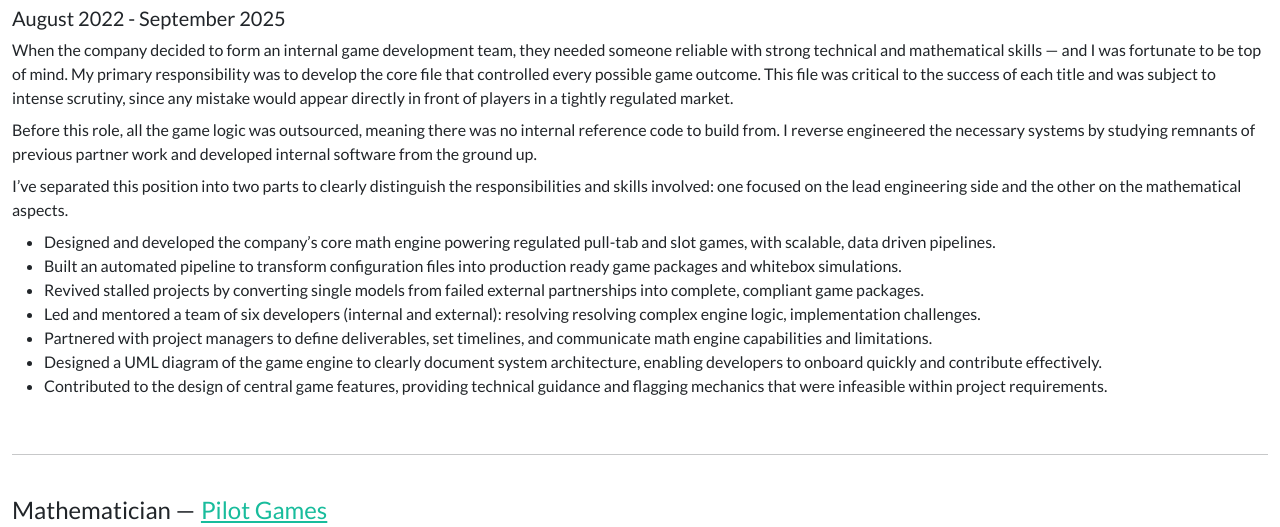
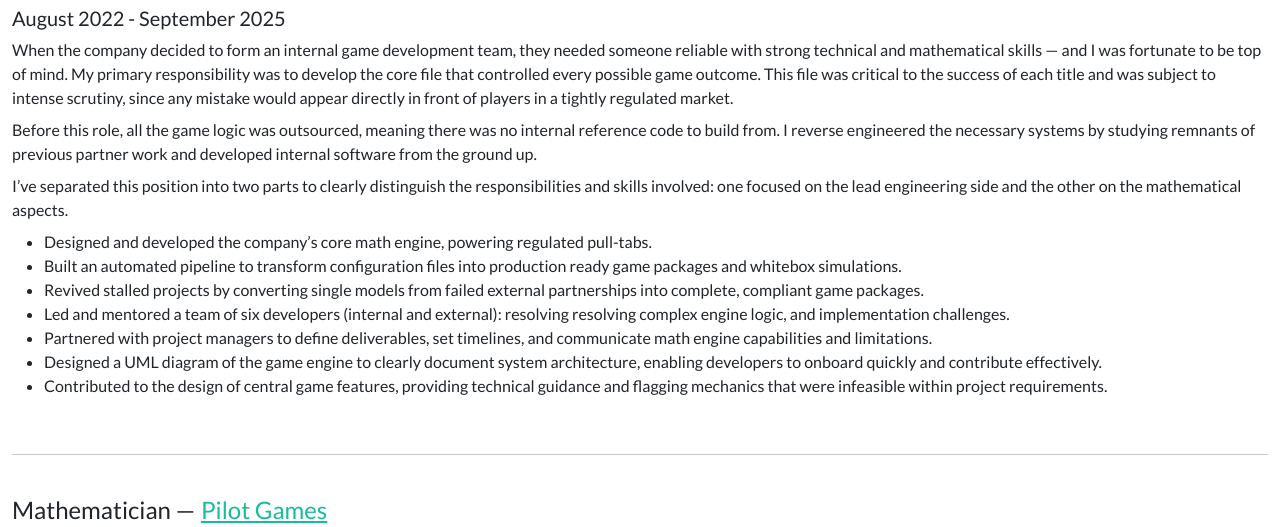
Before and after one commit to drewgiffin/drewgiffindev, a Django app: page /experience in a window 1280 px wide. Shown: the part 282-809 px from the top of the page. Run offline with Django 4.2, Linux system fonts and the light colour scheme; some libraries are stand-ins or nearby versions.

Commit message:
Changed wording in lead software engineer

```diff
--- a/core/templates/experience/lead-software-engineer.html
+++ b/core/templates/experience/lead-software-engineer.html
@@ -4,10 +4,10 @@
 <h6>Before this role, all the game logic was outsourced, meaning there was no internal reference code to build from. I reverse engineered the necessary systems by studying remnants of previous partner work and developed internal software from the ground up.</h6>
 <h6>I’ve separated this position into two parts to clearly distinguish the responsibilities and skills involved: one focused on the lead engineering side and the other on the mathematical aspects.</h6>
 <ul>
-    <li>Designed and developed the company’s core math engine powering regulated pull-tab and slot games, with scalable, data driven pipelines.</li>
+    <li>Designed and developed the company’s core math engine, powering regulated pull-tabs.</li>
     <li>Built an automated pipeline to transform configuration files into production ready game packages and whitebox simulations.</li>
     <li>Revived stalled projects by converting single models from failed external partnerships into complete, compliant game packages.</li>
-    <li>Led and mentored a team of six developers (internal and external): resolving resolving complex engine logic, implementation challenges.</li>
+    <li>Led and mentored a team of six developers (internal and external): resolving resolving complex engine logic, and implementation challenges.</li>
     <li>Partnered with project managers to define deliverables, set timelines, and communicate math engine capabilities and limitations.</li>
     <li>Designed a UML diagram of the game engine to clearly document system architecture, enabling developers to onboard quickly and contribute effectively.</li>
     <li>Contributed to the design of central game features, providing technical guidance and flagging mechanics that were infeasible within project requirements.</li>
```
